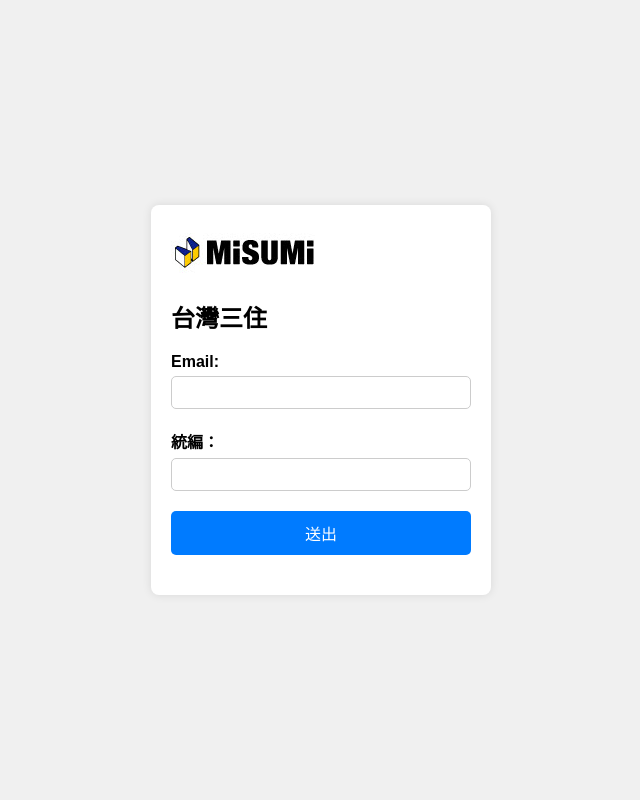
After one commit to ArthurWang657/LoginTest, a Flask app: template templates/解除綁定.html in a window 1280 px wide. The commit adds this page. Shown: the whole page, without its empty margins (319-959 px from the left). Run offline with Flask 3, Linux system fonts and the light colour scheme; the template is opened without the code that fills it, so the values that code supplies are empty.

Commit message:
更新Ｈtml頁面

```diff
--- /dev/null
+++ b/templates/解除綁定.html
@@ -0,0 +1,91 @@
+<!DOCTYPE html>
+<html lang="en">
+<head>
+    <meta charset="UTF-8">
+    <meta name="viewport" content="width=device-width, initial-scale=1.0">
+    <title>解除綁定</title>
+    <style>
+        body {
+            font-family: Arial, sans-serif;
+            background-color: #f0f0f0;
+            margin: 0;
+            padding: 0;
+            display: flex;
+            justify-content: center;
+            align-items: center;
+            height: 100vh;
+        }
+        .container {
+            background-color: #fff;
+            padding: 20px;
+            border-radius: 8px;
+            box-shadow: 0 0 10px rgba(0, 0, 0, 0.1);
+            width: 300px;
+        }
+        .form-group {
+            margin-bottom: 20px;
+        }
+        .form-group label {
+            display: block;
+            margin-bottom: 5px;
+            font-weight: bold;
+        }
+        .form-group input[type="text"],
+        .form-group input[type="email"],
+        .form-group input[type="password"] {
+            width: 100%;
+            padding: 8px;
+            border: 1px solid #ccc;
+            border-radius: 5px;
+            box-sizing: border-box;
+        }
+        .form-group input[type="submit"] {
+            width: 100%;
+            padding: 10px;
+            background-color: #007bff;
+            color: #fff;
+            border: none;
+            border-radius: 5px;
+            cursor: pointer;
+            font-size: 16px;
+            transition: background-color 0.3s ease;
+        }
+        .form-group input[type="submit"]:hover {
+            background-color: #0056b3;
+        }
+    </style>
+</head>
+<body>
+    <div class="container">
+        <div>
+            <img src="http://127.0.0.1:5000/misumi.jpg">
+            <h2>台灣三住</h2>
+        </div>
+        <form action="/submit" method="POST" onsubmit="return showAlert()">
+            <div class="form-group">
+                <label for="email">Email:</label>
+                <input type="email" id="email" name="email" required>
+            </div>
+            <div class="form-group">
+                <label for="tax_id">統編：</label>
+                <input type="text" id="tax_id" name="tax_id" required>
+            </div>
+            <div class="form-group">
+                <input type="submit" value="送出">
+            </div>
+        </form>
+    </div>
+
+    <script>
+        function showAlert() {
+            var confirmResult = confirm("確定要解除會員綁定嗎？");
+            if (confirmResult == true) {
+                alert("解除會員綁定成功！");
+                return true;
+            } else {
+                return false;
+            }
+        }
+    </script>
+</body>
+</html>
```
Also changed, not shown: templates/ResultPage error.html (added, +78 -0 lines), templates/ResultPage.html (+18 -6 lines).
